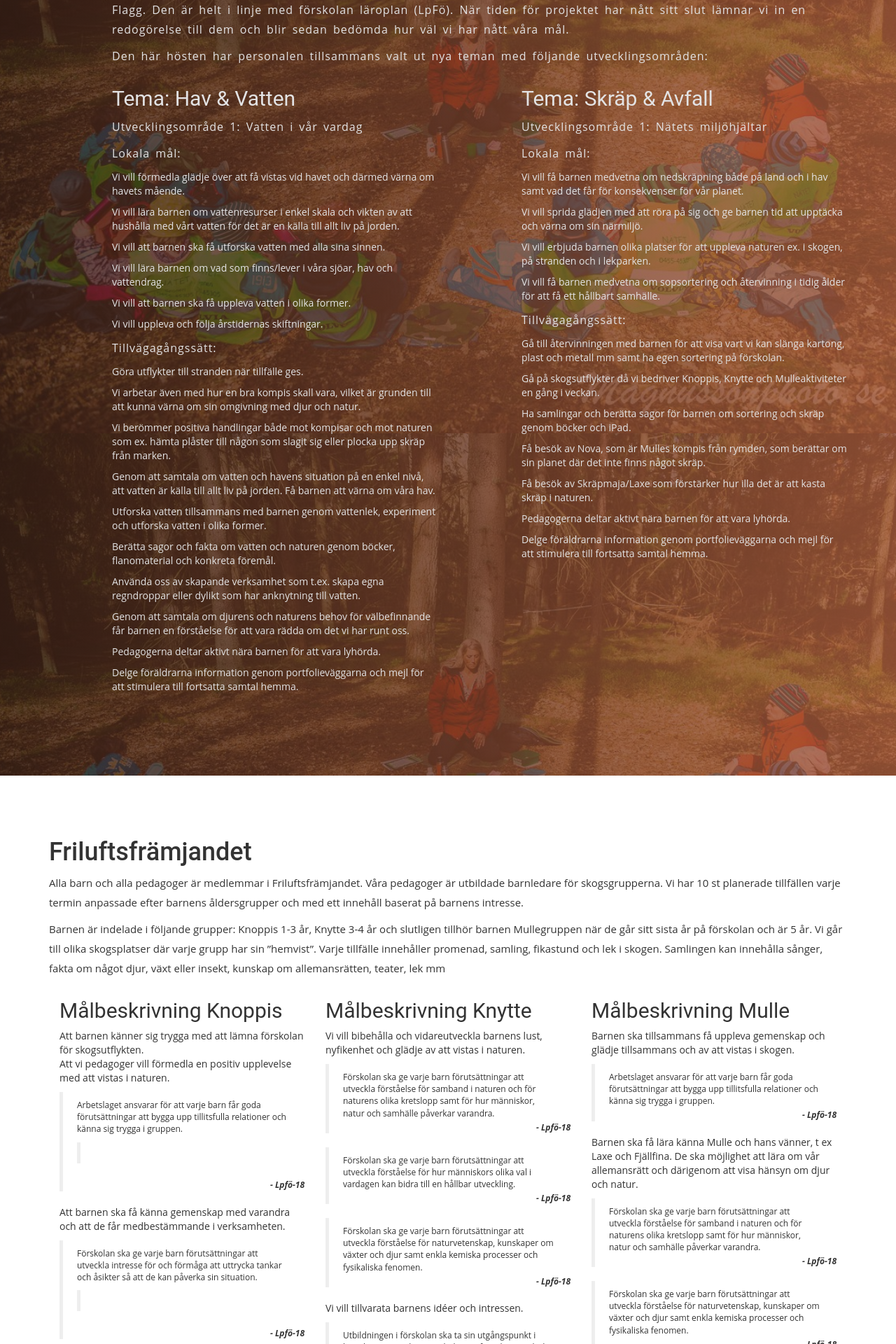
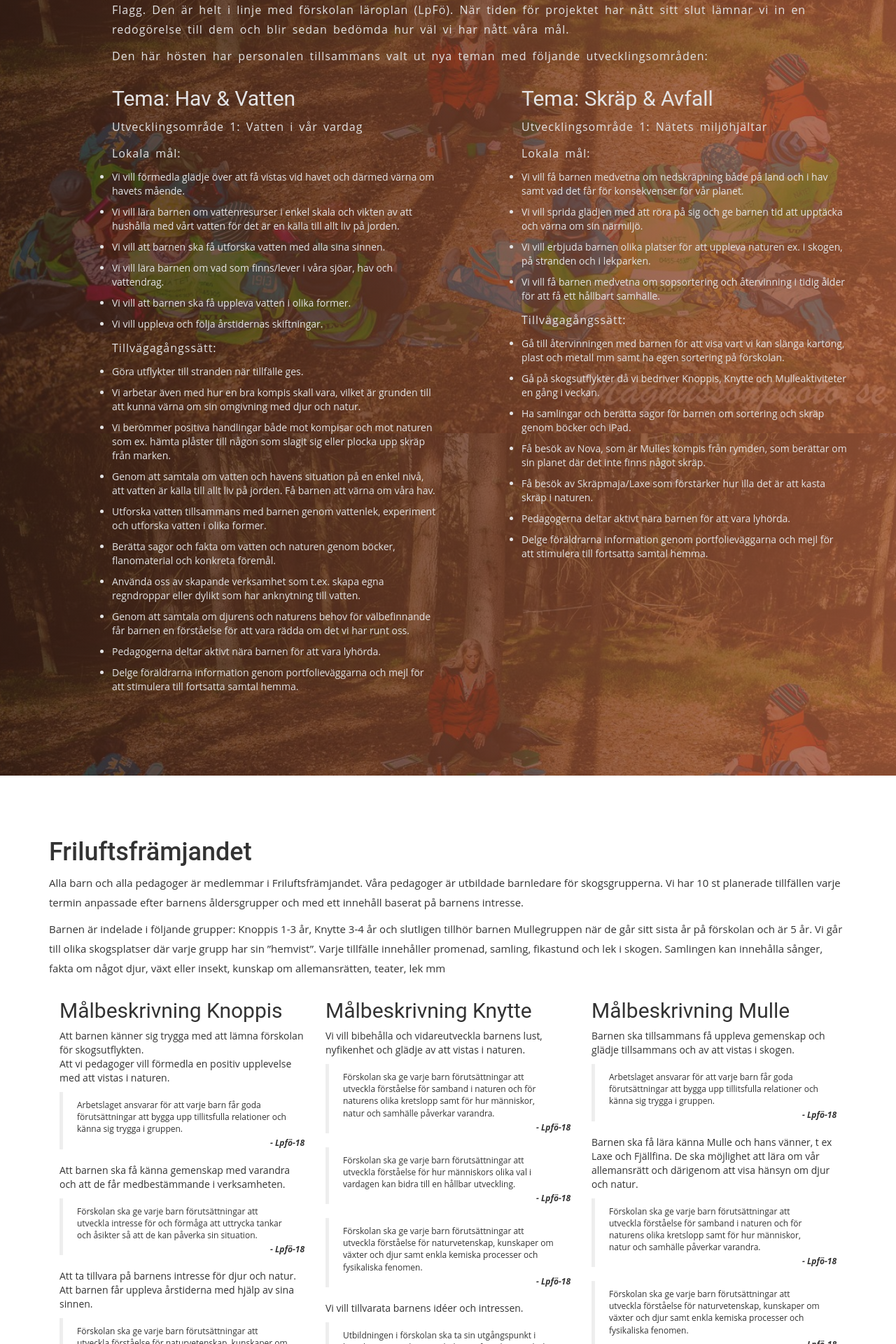
Before and after one commit to forskolan-natet/site, a Jekyll site: the page built from verksamhet.html, in a window 1280 px wide. Shown: the part 381-2301 px from the top of the page at 70% size. Built offline with Jekyll 4.4.1, drawn with Linux system fonts in a browser that asks for light colours; nearby versions of some CDN libraries; some web fonts are replaced.

Commit message:
Style fixes for what we do

```diff
--- a/css/airspace.css
+++ b/css/airspace.css
@@ -606,6 +606,9 @@ section[data-background="derby"] {
   padding-left: 90px;
   color: #e3e3e4;
 }
+#what-we-do-header ul {
+  list-style: inherit;
+}
 #what-we-do-friluftsframjandet,
 #personal {
   padding: 70px 0;
--- a/verksamhet.html
+++ b/verksamhet.html
@@ -106,14 +106,14 @@ order: 2
             <blockquote>
               Arbetslaget ansvarar för att varje barn får goda förutsättningar att bygga upp tillitsfulla relationer och känna sig trygga i gruppen.
               <cite>- Lpfö-18</cite>
-            <blockquote>
+            </blockquote>
           </li>
           <li>
             Att barnen ska få känna gemenskap med varandra och att de får medbestämmande i verksamheten.
             <blockquote>
               Förskolan ska ge varje barn förutsättningar att utveckla intresse för och förmåga att uttrycka tankar och åsikter så att de kan påverka sin situation.
               <cite>- Lpfö-18</cite>
-            <blockquote>
+            </blockquote>
           </li>
           <li>
             Att ta tillvara på barnens intresse för djur och natur.<br/>
@@ -121,14 +121,14 @@ order: 2
             <blockquote>
               Förskolan ska ge varje barn förutsättningar att utveckla förståelse för naturvetenskap, kunskaper om växter och djur...
               <cite>- Lpfö-18</cite>
-            <blockquote>
+            </blockquote>
           </li>
           <li>
             Att barnen får lära känna skogen genom att utforska och undersöka. Både genom planerad aktivitet och framför allt tid för fri lek.
             <blockquote>
               Att varje barn får nya utmaningar som stimulerar lusten att erövra nya erfarenheter och kunskaper
               <cite>- Lpfö-18</cite>
-            <blockquote>
+            </blockquote>
           </li>
         </ul>
       </div>
```
